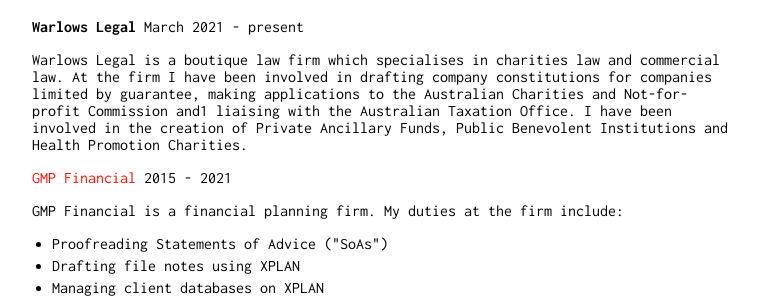
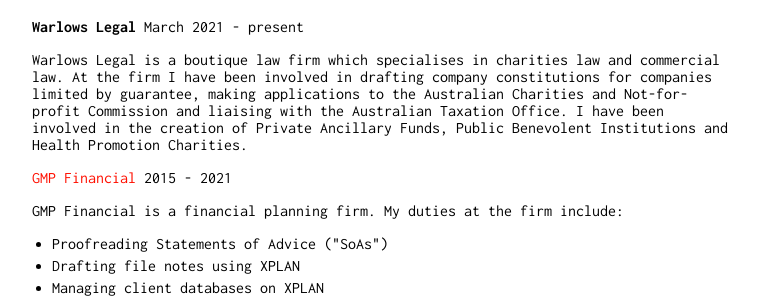
Before and after one commit to Wigdo/cv, a Jekyll site: the page built from index.md, in a window 1280 px wide and 900 px high, scrolled down 483 px. Shown: the part 209-507 px from the top of the window, without its empty margins (258-1016 px from the left). Built offline with Jekyll 4.4.1, drawn with Linux system fonts in a browser that asks for light colours; our own code applies the rules of GitHub Pages for plain Markdown files.

Commit message:
Update index.md

```diff
--- a/index.md
+++ b/index.md
@@ -28,7 +28,7 @@ A 6 week short term study exchange at the [Shanghai International Studies Univer
 ## Work Experience
 
 <b>Warlows Legal </b> March 2021 - present
-<p>Warlows Legal is a boutique law firm which specialises in charities law and commercial law. At the firm I have been involved in drafting company constitutions for companies limited by guarantee, making applications to the Australian Charities and Not-for-profit Commission and1 liaising with the Australian Taxation Office. I have been involved in the creation of Private Ancillary Funds, Public Benevolent Institutions and Health Promotion Charities.
+<p>Warlows Legal is a boutique law firm which specialises in charities law and commercial law. At the firm I have been involved in drafting company constitutions for companies limited by guarantee, making applications to the Australian Charities and Not-for-profit Commission and liaising with the Australian Taxation Office. I have been involved in the creation of Private Ancillary Funds, Public Benevolent Institutions and Health Promotion Charities.
 </p>
 
 
```
